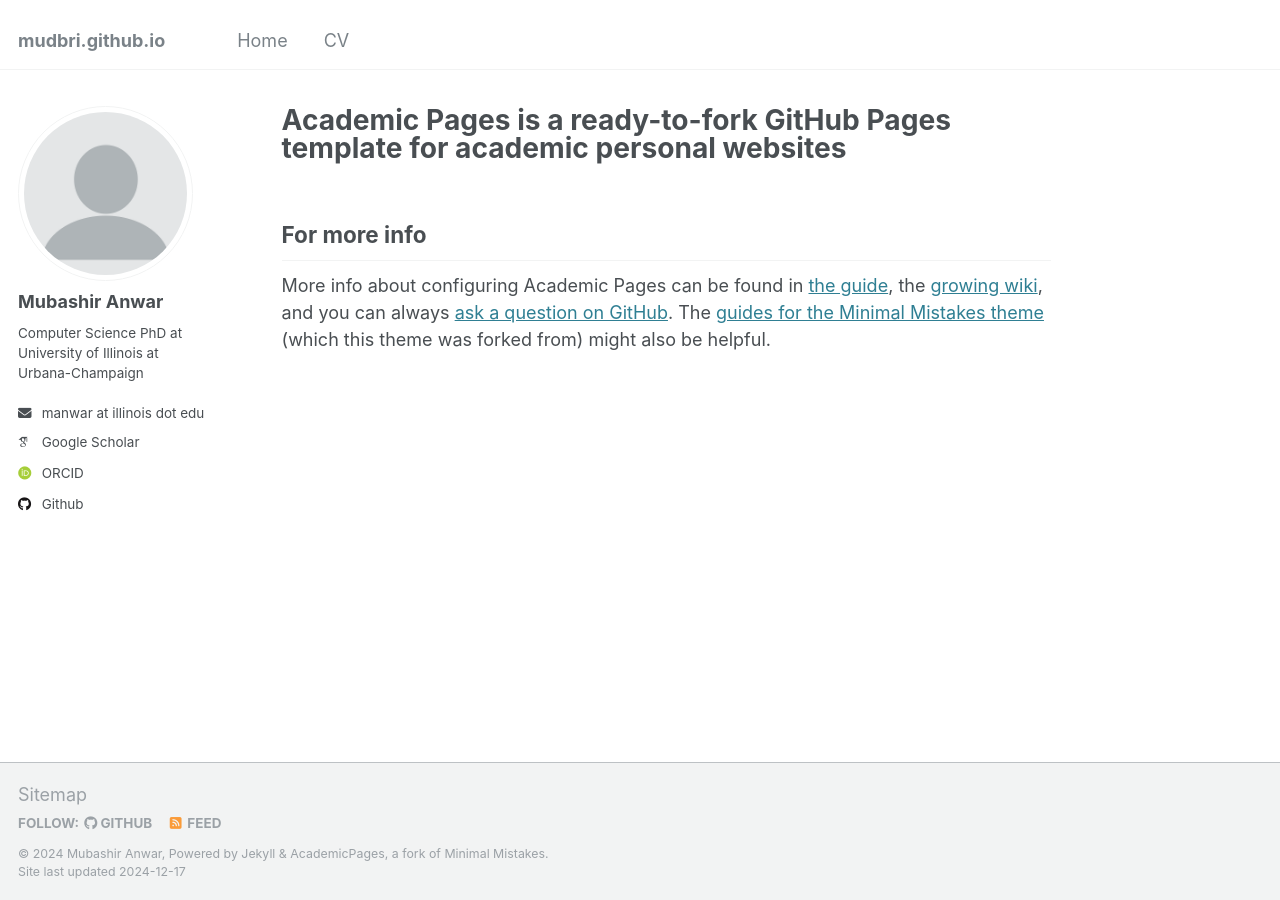
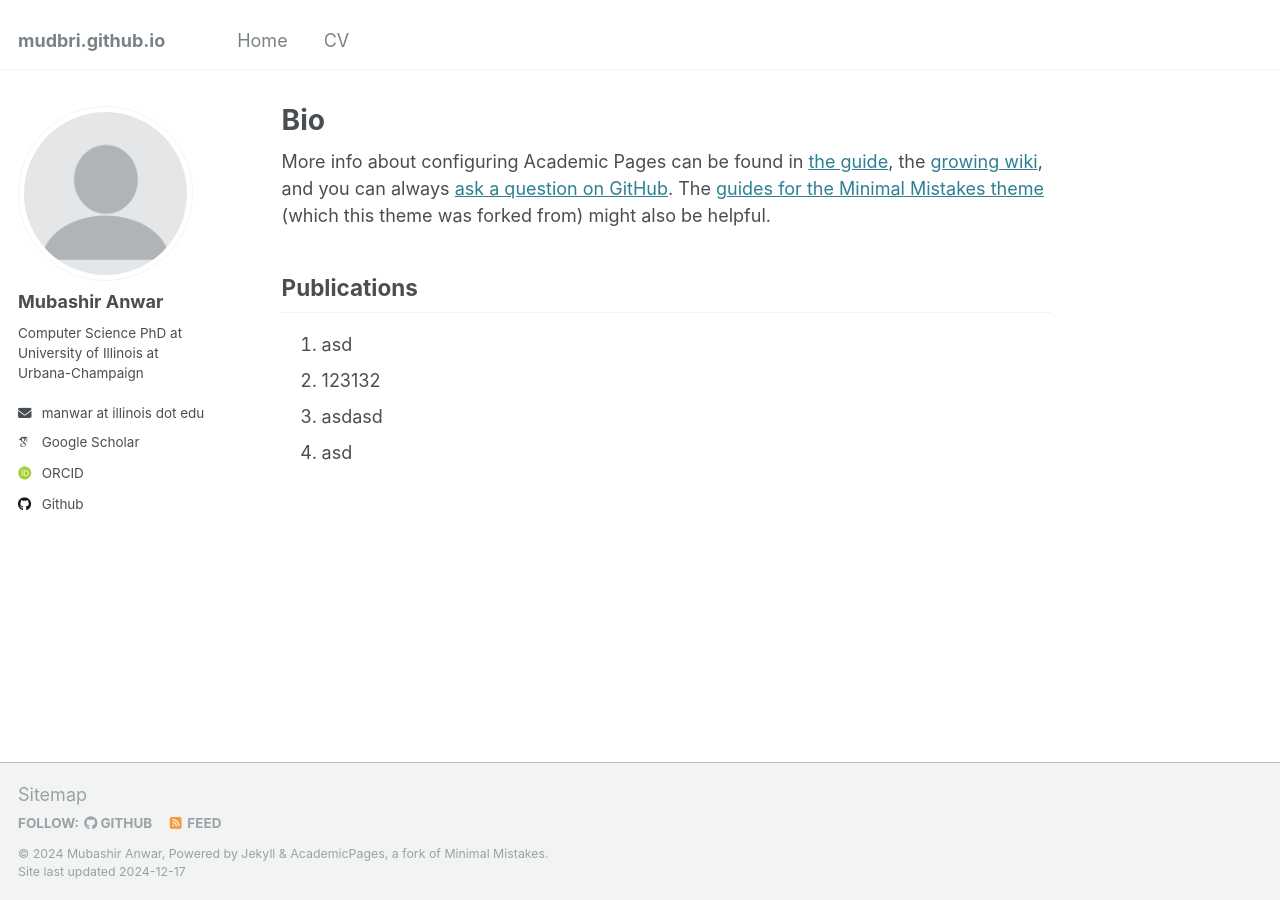
Before and after one commit to mudbri/mudbri.github.io, a Jekyll site: the page built from _pages/about.md, in a window 1280 px wide. Built offline with Jekyll 4.4.1, drawn with Linux system fonts in a browser that asks for light colours; some web fonts are replaced.

Commit message:
Update about.md

```diff
--- a/_pages/about.md
+++ b/_pages/about.md
@@ -1,12 +1,19 @@
 ---
 permalink: /
-title: "Academic Pages is a ready-to-fork GitHub Pages template for academic personal websites"
+title: "Bio"
 author_profile: true
 redirect_from:
   - /about/
   - /about.html
 ---
 
-For more info
+<!-- Bio
+------ -->
+More info about configuring Academic Pages can be found in [the guide](https://academicpages.github.io/markdown/), the [growing wiki](https://github.com/academicpages/academicpages.github.io/wiki), and you can always [ask a question on GitHub](https://github.com/academicpages/academicpages.github.io/discussions). The [guides for the Minimal Mistakes theme](https://mmistakes.github.io/minimal-mistakes/docs/configuration/) (which this theme was forked from) might also be helpful.
+
+Publications
 ------
-More info about configuring Academic Pages can be found in [the guide](https://academicpages.github.io/markdown/), the [growing wiki](https://github.com/academicpages/academicpages.github.io/wiki), and you can always [ask a question on GitHub](https://github.com/academicpages/academicpages.github.io/discussions). The [guides for the Minimal Mistakes theme](https://mmistakes.github.io/minimal-mistakes/docs/configuration/) (which this theme was forked from) might also be helpful.
+1. asd
+1. 123132
+1. asdasd
+1. asd
```
